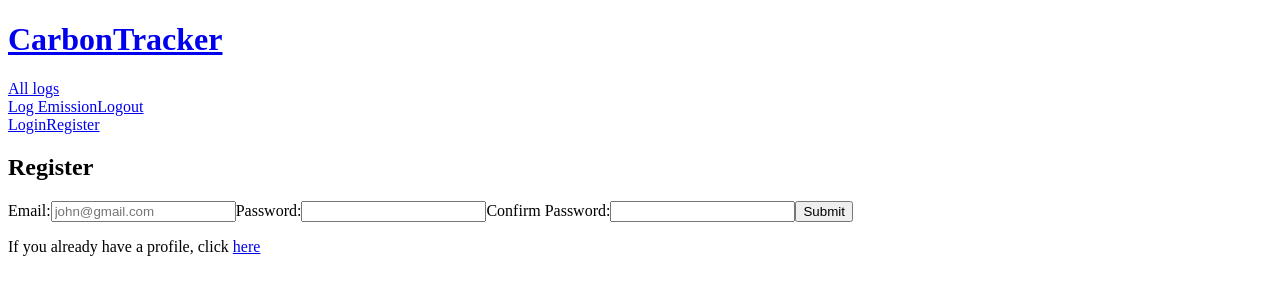
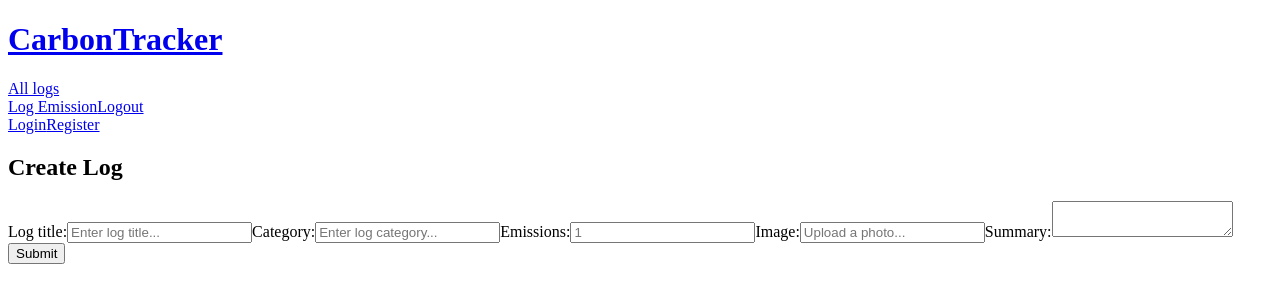
Before and after one commit to aeconick/carbon-footprint-tracker, a React (Create React App) app in the folder client/: page / in a window 1280 px wide. Shown: the top 302 px of the page. Built offline with nearby package versions, Linux system fonts and the light colour scheme.

Commit message:
Add CreateLog component

```diff
--- a/client/src/App.js
+++ b/client/src/App.js
@@ -1,3 +1,4 @@
+import { CreateLog } from "./components/CreateLog";
 import { Header } from "./components/Header";
 import { Home } from "./components/Home";
 import { Login } from "./components/Login";
@@ -12,7 +13,8 @@ function App() {
       <main id="main-content">
         {/* <Home /> */}
         {/* <Login /> */}
-        <Register />
+        {/* <Register /> */}
+        <CreateLog />
       </main>
 
     </div>
--- /dev/null
+++ b/client/src/components/CreateLog/CreateLog.js
@@ -0,0 +1,43 @@
+export const CreateLog = () => {
+    return (
+        <section id="create-page" className="auth">
+            <form id="create">
+                <div className="container">
+                    <h1>Create Log</h1>
+                    <label htmlFor="log-title">Log title:</label>
+                    <input
+                        type="text"
+                        id="title"
+                        name="title"
+                        placeholder="Enter log title..."
+                    />
+                    <label htmlFor="category">Category:</label>
+                    <input
+                        type="text"
+                        id="category"
+                        name="category"
+                        placeholder="Enter log category..."
+                    />
+                    <label htmlFor="emissions">Emissions:</label>
+                    <input
+                        type="number"
+                        id="emissions"
+                        name="emissions"
+                        min={1}
+                        placeholder={1}
+                    />
+                    <label htmlFor="log-img">Image:</label>
+                    <input
+                        type="text"
+                        id="imageUrl"
+                        name="imageUrl"
+                        placeholder="Upload a photo..."
+                    />
+                    <label htmlFor="summary">Summary:</label>
+                    <textarea name="summary" id="summary" defaultValue={""} />
+                    <input className="btn submit" type="submit" defaultValue="Create Log" />
+                </div>
+            </form>
+        </section>
+    );
+};
--- /dev/null
+++ b/client/src/components/CreateLog/index.js
@@ -0,0 +1 @@
+export { CreateLog } from './CreateLog';
```
